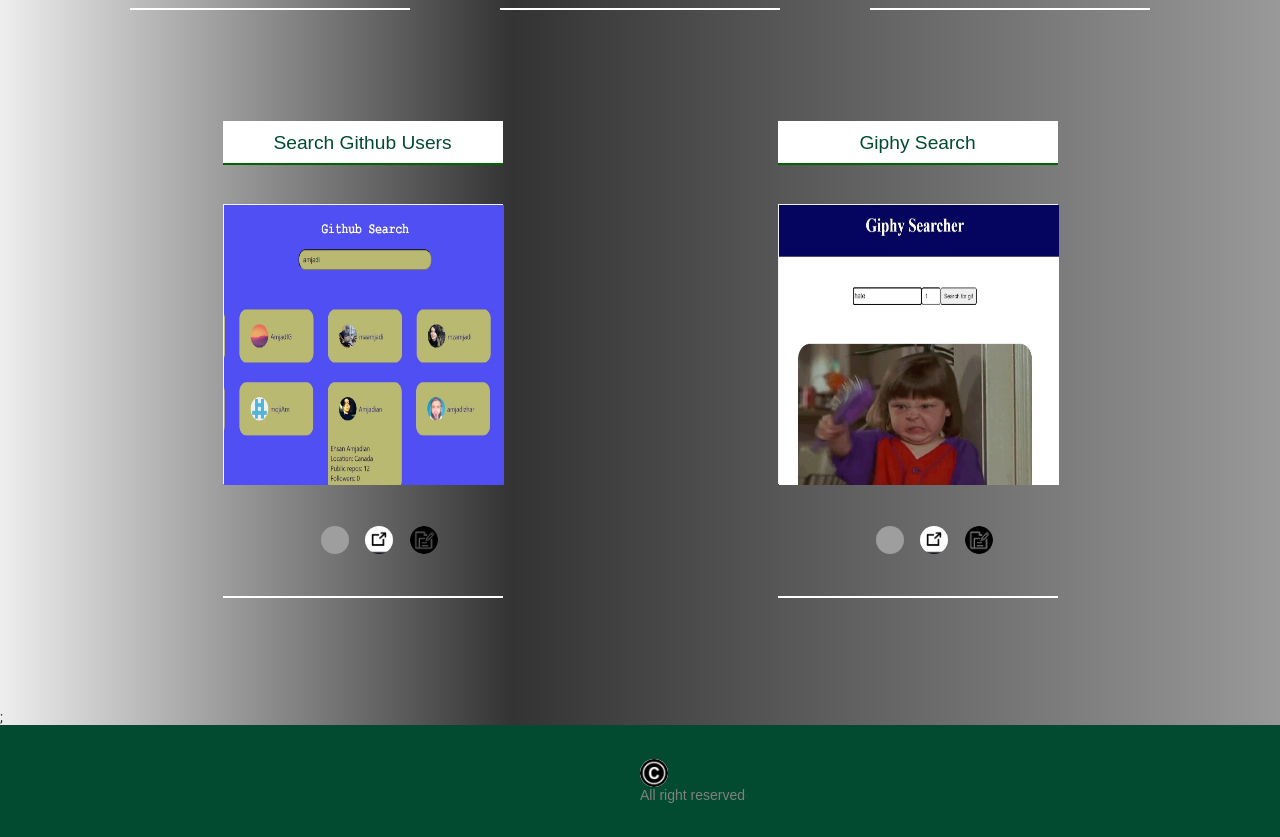
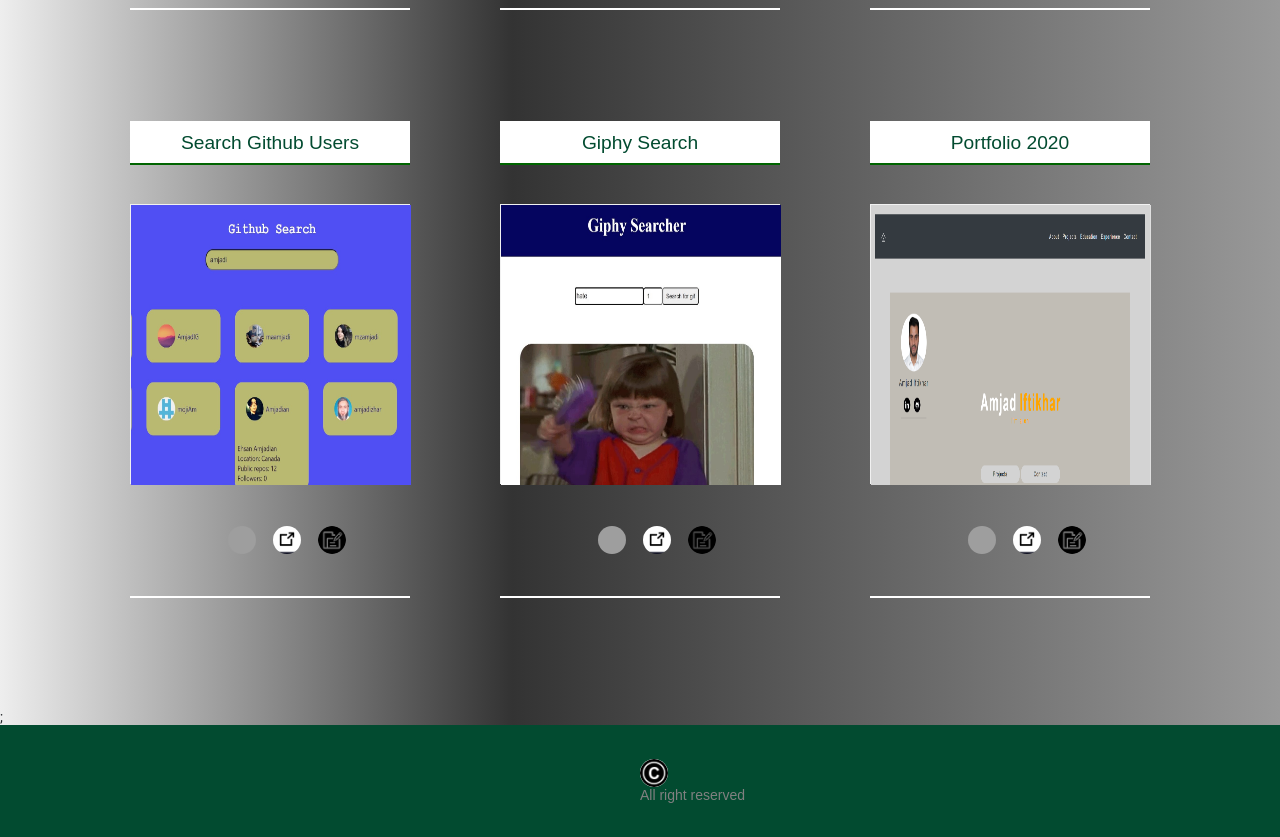
Before and after one commit to amjadiftikhar-zz/my-portfolio, a React (Create React App) app: page /projects in a window 1280 px wide. Shown: the part 780-1617 px from the top of the page. Built offline with nearby package versions, Linux system fonts and the light colour scheme; grey boxes are pictures that could not be loaded; the HTML template or start-up script is replaced by a standard one.

Commit message:
new portfolio added in project section

```diff
--- a/src/pages/Projects.js
+++ b/src/pages/Projects.js
@@ -10,6 +10,7 @@ import seasonyApp from "../images/seasonyApp.jpg";
 import projectsIcon from "../images/projectsIcon.png";
 import externalLinkIcon from "../images/externalLinkIcon.png";
 import descriptionIcon from "../images/descriptionIcon.png";
+import portfolio2020Image from "../images/portfolio2020.png";
 
 const Style = styled.div`
   h2 {
@@ -348,6 +349,47 @@ export default function Projects() {
             </span>
           </div>
         </div>
+        <div className="project-content">
+          <h5>Portfolio 2020</h5>
+          <div class="flipBox">
+            <div class="flipBox-inner">
+              <div class="flipBox-front">
+                <img className="projectImage" src={portfolio2020Image} alt=""/>
+              </div>
+              <div class="flipBox-back">
+                <h5>Tech stack</h5>
+                <ul>
+                  <li>Javascript</li>
+                  <li>React</li>
+                  <li>HTML</li>
+                  <li>CSS</li>
+                  <li>Github</li>
+                  <li>Git</li>
+                </ul>
+              </div>
+            </div>
+          </div>
+          <div className="iconSection">
+            <span className="classSpan">
+              <a className="toolTip" href="https://github.com/amjadiftikhar/portfolio2020">
+                <img className="classIcon toolTip" src={githubIcon} alt=""/>
+                <span className="classTooltip">Github</span>
+              </a>
+            </span>
+            <span className="classSpan">
+              <a className="toolTip" href="https://github.com/amjadiftikhar/portfolio2020">
+                <img className="classIcon toolTip" src={externalLinkIcon} alt=""/>
+                <span className="classTooltip">Click to preview</span>
+              </a>
+            </span>
+            <span className="classSpan">
+              <a className="toolTip" href="">
+                <img className="classIcon toolTip" src={descriptionIcon} alt=""/>
+                <span className="classTooltip">Project Description</span>
+              </a>
+            </span>
+          </div>
+          </div>
       </div>
     </Container>
     </Style>
```
Also changed, not shown: src/images/portfolio2020.png (added).
